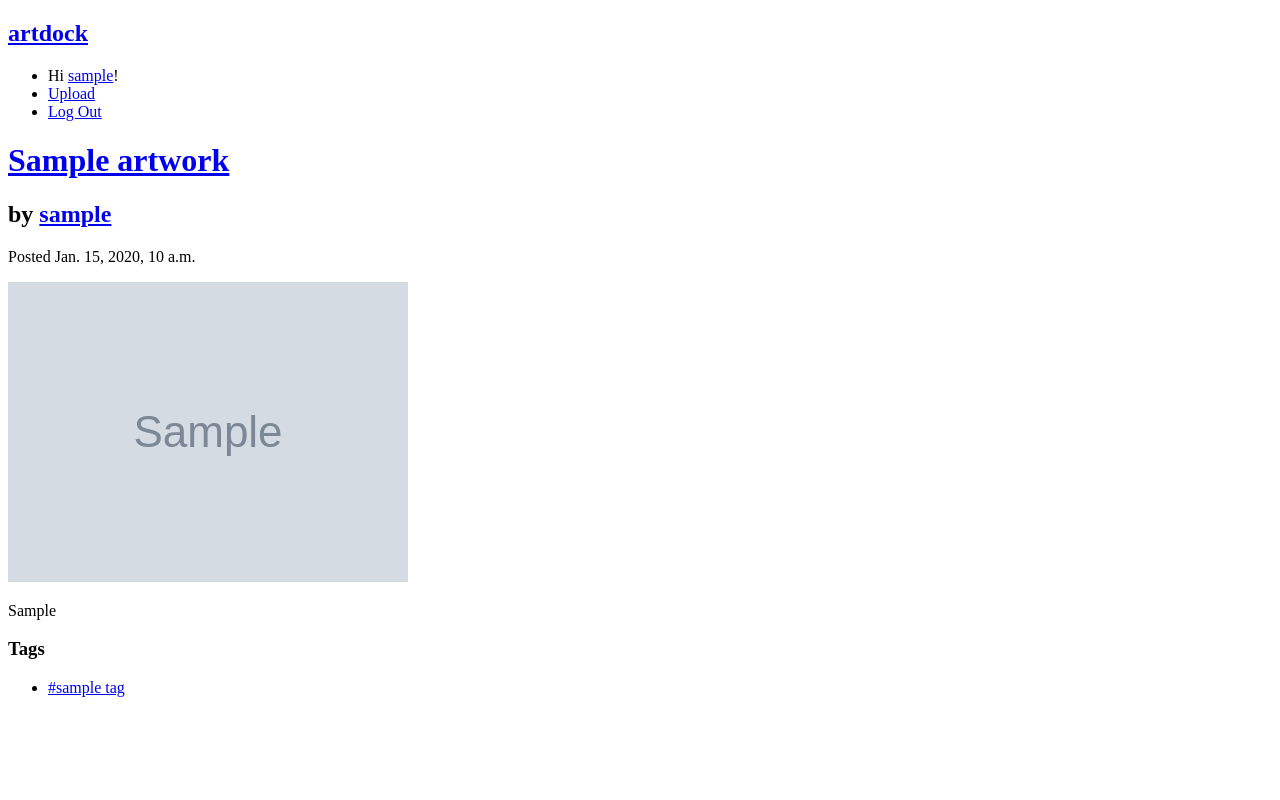
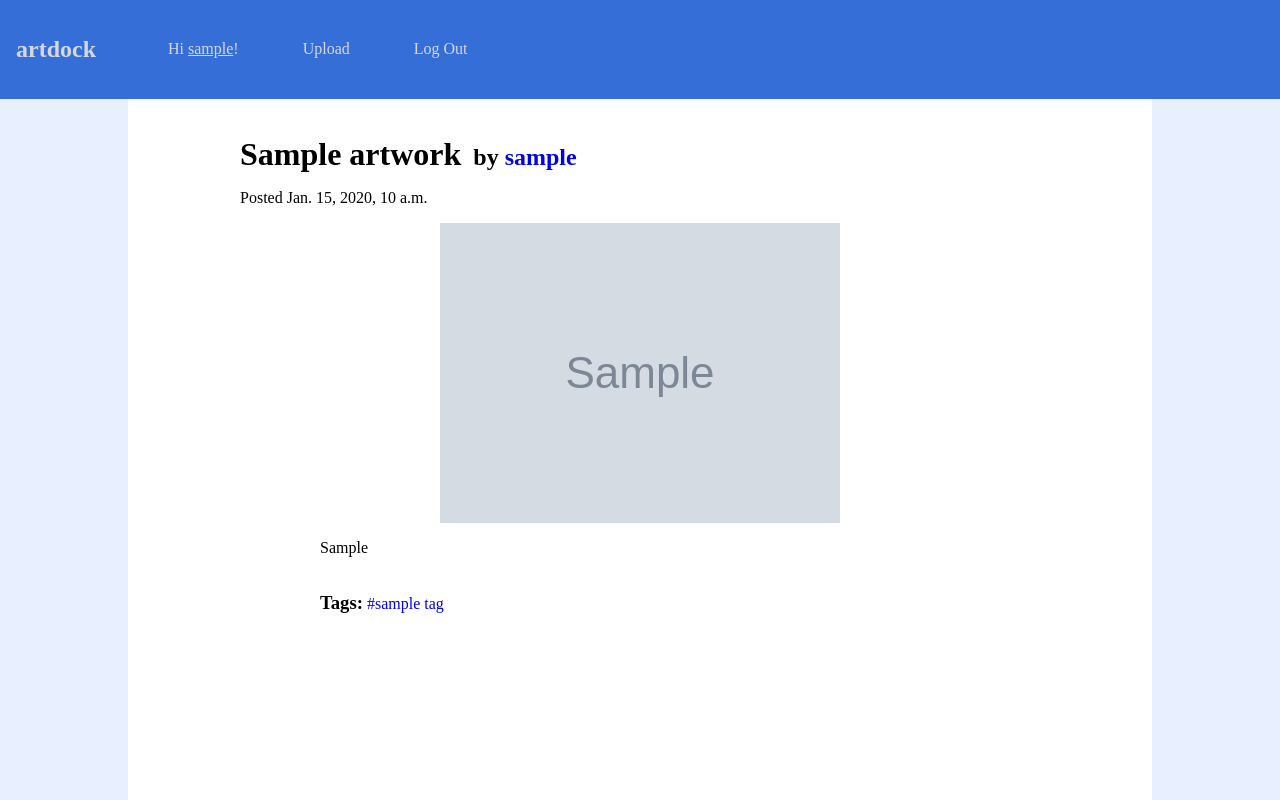
Before and after one commit to kyeugh/cop4710-artsite, a Django app: a page that uses templates/base.html in a window 1280 px wide. Run offline with Django 3.2, Linux system fonts and the light colour scheme; a user stored in the database is signed in; tables that the repository leaves empty hold one stand-in row (values such as "Sample post"); grey boxes marked "Sample" are stand-in pictures.

Commit message:
Add some basic CSS.

```diff
--- a/artdock/settings.py
+++ b/artdock/settings.py
@@ -125,3 +125,6 @@ USE_TZ = True
 # https://docs.djangoproject.com/en/3.1/howto/static-files/
 
 STATIC_URL = '/static/'
+STATICFILES_DIRS = [
+    BASE_DIR / "static"
+]
--- /dev/null
+++ b/static/style.css
@@ -0,0 +1,136 @@
+* {
+    -webkit-box-sizing: border-box;
+    -moz-box-sizing: border-box;
+    box-sizing: border-box;
+}
+
+
+body {
+    width: 100%;
+    min-height: 100vh;
+    background:#e8f0ff;
+    margin: 0;
+    display: flex;
+    flex-direction: column;
+    align-items: center;
+}
+
+/* navigation bar */
+
+nav {
+    display: flex;
+    align-items: center;
+    width: 100%;
+    position: -webkit-sticky;
+    position: sticky;
+    top: 0;
+    padding: 1rem;
+    background: #366ed8;
+    color: #d6d7dd;
+}
+
+nav a {
+    text-decoration: none;
+    color: #d6d7dd;
+}
+
+nav a.username {
+    text-decoration: underline;
+}
+
+nav a:hover {
+    color: white;
+}
+
+nav > ul {
+    list-style: none;
+    display: flex;
+    align-items: center;
+}
+
+nav > ul > li {
+    padding: 0 2rem;
+}
+
+/* main */
+
+main {
+    width: 80%;
+    background: white;
+    padding: 1rem 7rem;
+    flex: 1 1 auto;
+}
+
+main a {
+    text-decoration: none;
+}
+
+/* art cards */
+
+figure {
+    width: max-content;
+    display: inline-block;
+}
+
+figure img {
+    max-height: 400px;
+}
+
+figure figcaption {
+    text-align: center;
+    display: flex;
+    align-items: baseline;
+}
+
+figure figcaption > p {
+    margin-left: 1em;
+}
+
+/* art page */
+.tagline {
+    display: flex;
+    align-items: baseline;
+}
+
+.tagline > * {
+    margin-bottom: 0;
+}
+
+.tagline h1 a {
+    color: black;
+}
+
+.tagline h2 {
+    margin-left: .5em;
+}
+
+img.artwork-full {
+    display: block;
+    margin: 0 auto;
+    max-height: 500px;
+}
+
+section.details {
+    width: 80%;
+    margin: 0 auto;
+}
+
+.tags {
+    display: flex;
+    align-items: baseline;
+}
+
+.tags > ul {
+    list-style: none;
+    display: flex;
+    padding: 0;
+    margin: 0;
+}
+
+.tags > ul > li > a {
+    text-decoration: none;
+}
+
+.tags > ul > li {
+    margin: 0 .25rem;
+}
--- a/templates/art_app/artwork_detail.html
+++ b/templates/art_app/artwork_detail.html
@@ -3,15 +3,21 @@
 {% block title %}{{ artwork }} - artdock{% endblock %}
 
 {% block content %}
+    <span class="tagline">
         <h1><a href="{{ artwork.get_absolute_url }}">{{ artwork.title }}</a></h1>
         <h2>by <a href="{{ artwork.artist.get_absolute_url}}">{{ artwork.artist.username }}</a></h2>
+    </span>
     <p>Posted {{ artwork.created }}</p>
-    <img src="{{ artwork.image.url }}" />
+    <a href="{{ artwork.image.url }}"><img src="{{ artwork.image.url }}" class="artwork-full" /></a>
+    <section class="details">
         <p>{{ artwork.caption }}</p>
-    <h3>Tags</h3>
-    <ul>
+        <span class="tags">
+            <h3>Tags:</h3>
+            <ul class="tags">
                 {% for tag in artwork.tags.all %}
                     <li><a href="{{ tag.get_absolute_url }}">{{ tag }}</a></li>
                 {% endfor %}
             </ul>
+        </span>
+    </section>
 {% endblock %}
--- a/templates/base.html
+++ b/templates/base.html
@@ -1,8 +1,11 @@
+{% load static %}
 <!DOCTYPE html>
 <html>
 <head>
     <meta charset="utf-8">
+    <meta name="viewport" content="width=device-width, initial-scale=1">
     <title>{% block title %}artdock{% endblock %}</title>
+    <link rel="stylesheet" type="text/css" href="{% static 'style.css' %}" />
 </head>
 <body>
     {% block menu %}
@@ -10,7 +13,7 @@
         <h1><a href="{% url 'home' %}">artdock</a></h1>
         <ul>
         {% if user.is_authenticated %}
-            <li>Hi <a href="{{ user.get_absolute_url }}">{{ user.username }}</a>!</li>
+            <li>Hi <a href="{{ user.get_absolute_url }}" class="username">{{ user.username }}</a>!</li>
             <li><a href="{% url 'upload' %}">Upload</a></li>
             <li><a href="{% url 'logout' %}">Log Out</a></li>
         {% else %}
```
Also changed, not shown: templates/art_app/tag_detail.html (+4 -5 lines), templates/home.html (+4 -7 lines). Lines whose indentation alone changed are shown as unchanged.
